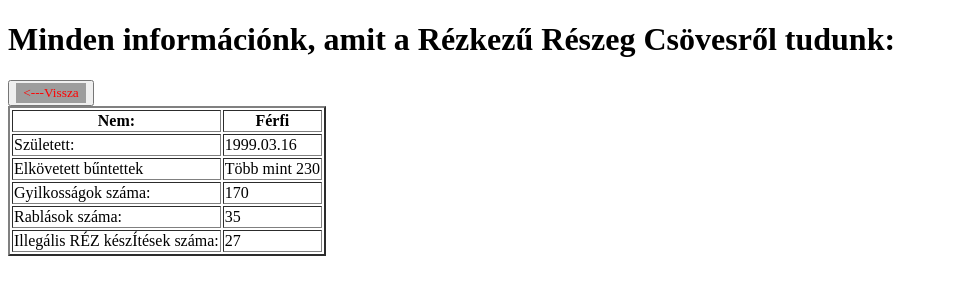
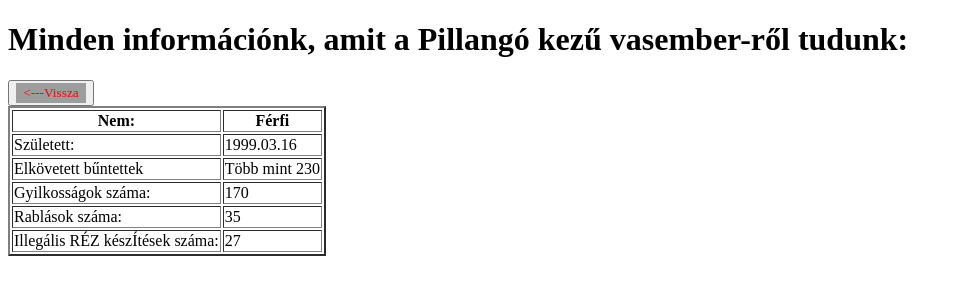
Before and after one commit to Pempi92/Miskolci-Maffia, a plain HTML site: page pillangó.html in a window 1280 px wide. Shown: the whole page, without its empty margins (0-961 px from the left). Drawn offline with Linux system fonts and the light colour scheme.

Commit message:
Update pillangó.html

```diff
--- a/pillangó.html
+++ b/pillangó.html
@@ -7,7 +7,7 @@
     <title>Document</title>
 </head>
 <body>
-    <h1><strong>Minden információnk, amit a Rézkezű Részeg Csövesről tudunk:</strong></h1>
+    <h1><strong>Minden információnk, amit a Pillangó kezű vasember-ről tudunk:</strong></h1>
     <p></p>
     <table border="2">
         <tr>
```
